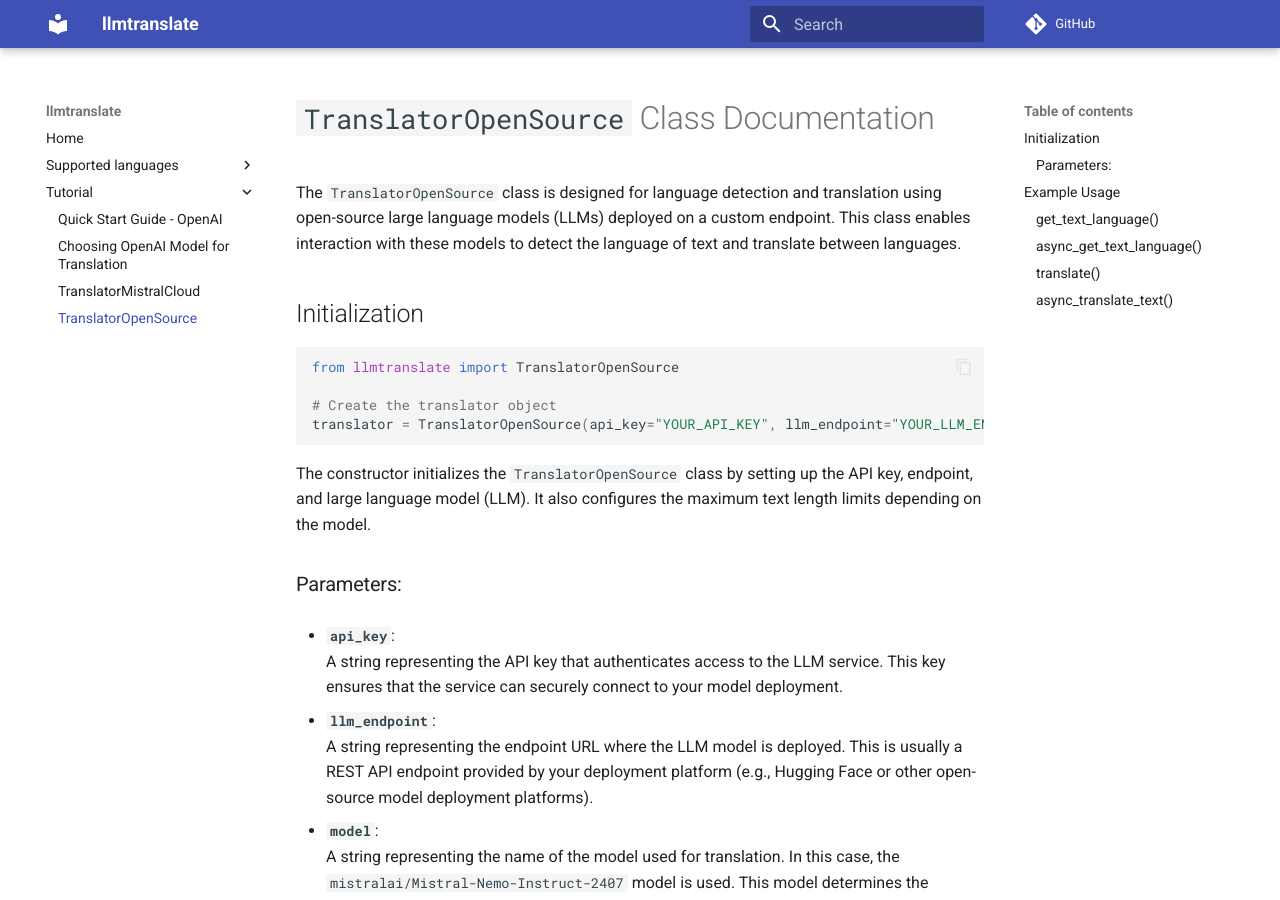
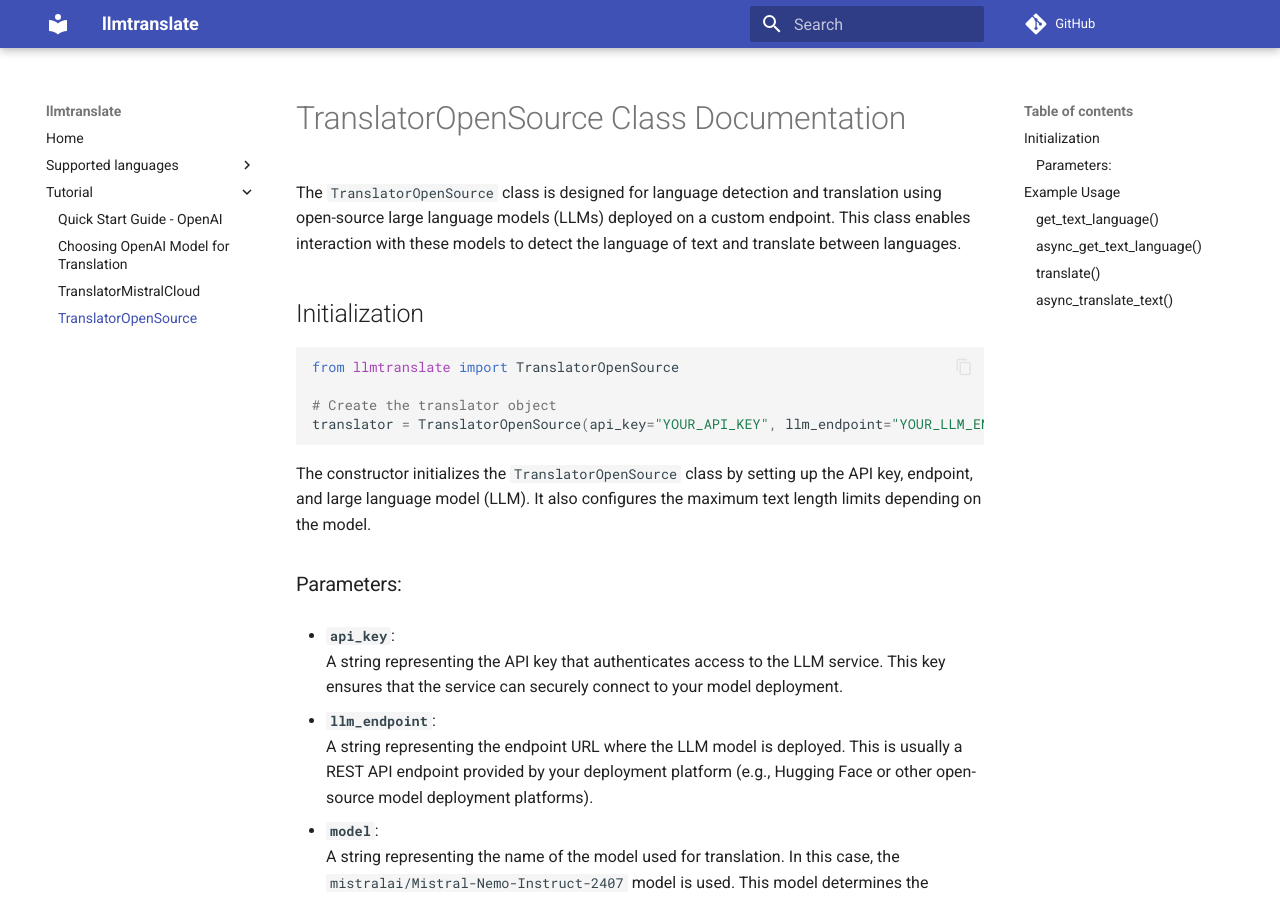
Before and after one commit to adam-pawelek/llmtranslate, an MkDocs documentation site: the page built from docs/docs/Tutorial/TranslatorOpenSource.md, in a window 1280 px wide and 900 px high. Built offline with MkDocs 1.6.1 and Material for MkDocs 9.7.7, drawn with Linux system fonts in a browser that asks for light colours; comment, search, counter and statistics services are not loaded.

Commit message:
Updated docs

```diff
--- a/docs/docs/Tutorial/TranslatorOpenSource.md
+++ b/docs/docs/Tutorial/TranslatorOpenSource.md
@@ -1,4 +1,4 @@
-# `TranslatorOpenSource` Class Documentation
+# TranslatorOpenSource Class Documentation
 
 The `TranslatorOpenSource` class is designed for language detection and translation using open-source large language models (LLMs) deployed on a custom endpoint. This class enables interaction with these models to detect the language of text and translate between languages.
 
--- a/pyproject.toml
+++ b/pyproject.toml
@@ -1,6 +1,6 @@
 [tool.poetry]
 name = "llmtranslate"
-version = "0.4.8"
+version = "0.4.9"
 description = "A Python library for language detection and translation using OpenAI's GPT-4o."
 authors = ["Adam Pawelek <adam.pwk@outlook.com>"]
 readme = "README.md"
```
